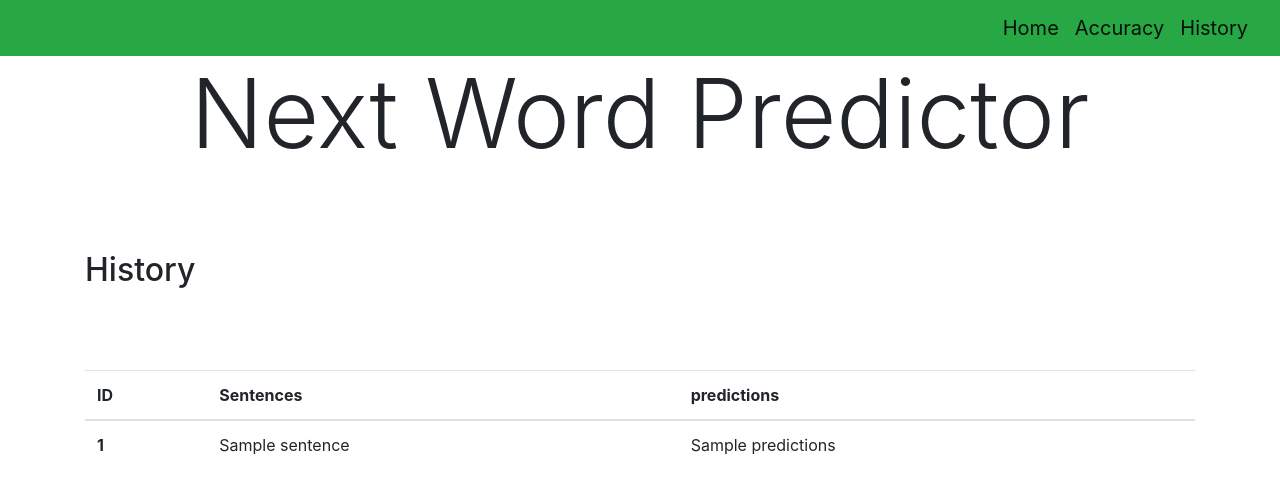
After one commit to 01himanshugautam/Next-Word-Predictor, a Flask app: page /history in a window 1280 px wide. The commit adds this page. Shown: the top 494 px of the page. Run offline with Flask 2, Linux system fonts and the light colour scheme; a database or web service that is not in the repository returns one stand-in record (values such as "Sample title"); some libraries are stand-ins or nearby versions.

Commit message:
added history page

```diff
--- a/app.py
+++ b/app.py
@@ -47,6 +47,13 @@ def get_accuracy():
     accuracy = str(correct_values / (correct_values + wrong_values) * 100.00) + ' %'
     return render_template('accuracy.html', correct_values=correct_values, wrong_values=wrong_values, accuracy=accuracy)
 
+@app.route("/history", methods=['GET', 'POST'])
+def get_history():
+    col = db["history"]
+    data=col.find().sort("_id", -1)
+    return render_template('history.html',data=data)
+
+
 @app.route('/correct/<prediction>', methods=['GET', 'POST'])
 def correct(prediction):
     db.correct.insert_one({
--- a/templates/base.html
+++ b/templates/base.html
@@ -1,5 +1,6 @@
 <!DOCTYPE html>
 <html lang="en">
+
 <head>
     <meta charset="UTF-8">
     <title>Next Word Predictor</title>
@@ -8,6 +9,7 @@
     <script src="https://ajax.googleapis.com/ajax/libs/jquery/3.5.1/jquery.min.js"></script>
     <script src="https://cdnjs.cloudflare.com/ajax/libs/popper.js/1.16.0/umd/popper.min.js"></script>
     <script src="https://maxcdn.bootstrapcdn.com/bootstrap/4.5.2/js/bootstrap.min.js"></script>
+
 
     <link rel="stylesheet" href="https://cdnjs.cloudflare.com/ajax/libs/font-awesome/5.13.0/css/all.min.css">
 
@@ -37,17 +39,16 @@
     <nav class="navbar navbar-expand-lg navbar-light bg-success justify-content-end">
         <a class="navbar-brand" href="/">Home</a>
         <a class="navbar-brand" href="/accuracy">Accuracy</a>
+        <a class="navbar-brand" href="/history">History</a>
+
     </nav>
 
     <div class="container">
         <h1 class="display-1 text-center">Next Word Predictor</h1>
-    {% if message  %}
+        {% if message %}
         <div class="alert alert-secondary" role="alert">
             <p>{{ message }}</p>
         </div>
-    {% endif %}
-    {% block content %}
-
-    {% endblock %}
+        {% endif %} {% block content %} {% endblock %}
     </div>
 </body>
--- /dev/null
+++ b/templates/history.html
@@ -0,0 +1,26 @@
+{% extends "base.html" %} {% block content %}
+
+<br> <br> <br>
+
+<h2> History </h2>
+{% if data %}
+<br> <br> <br>
+<table class="table">
+    <thead>
+        <tr>
+            <th scope="col">ID</th>
+            <th scope="col">Sentences</th>
+            <th scope="col">predictions</th>
+        </tr>
+    </thead>
+    <tbody>
+        {% for index in data %}
+        <tr>
+            <th scope="row">{{index._id}}</th>
+            <td>{{index.sentence}}</td>
+            <td>{{index.predictions}}</td>
+        </tr>
+        {% endfor %}
+    </tbody>
+</table>
+{% endif %} {% endblock %}
--- a/templates/index.html
+++ b/templates/index.html
@@ -1,10 +1,8 @@
-{% extends "base.html" %}
-
-{% block content %}
+{% extends "base.html" %} {% block content %}
 <form action="/predict" method="POST">
     <div class="form-group">
         <label for="PredictWord"></label>
-        <input name="sentence" class="form-control" id="PredictWord" placeholder="Predict the next word...">
+        <input name="sentence" class="form-control" id="PredictWord" placeholder="Predict the next word..." required>
     </div>
     <div class="form-check">
         <input class="form-check-input" type="radio" name="exampleRadios" id="exampleRadios1" value="option1" checked>
```
Lines whose indentation alone changed are shown as unchanged.
